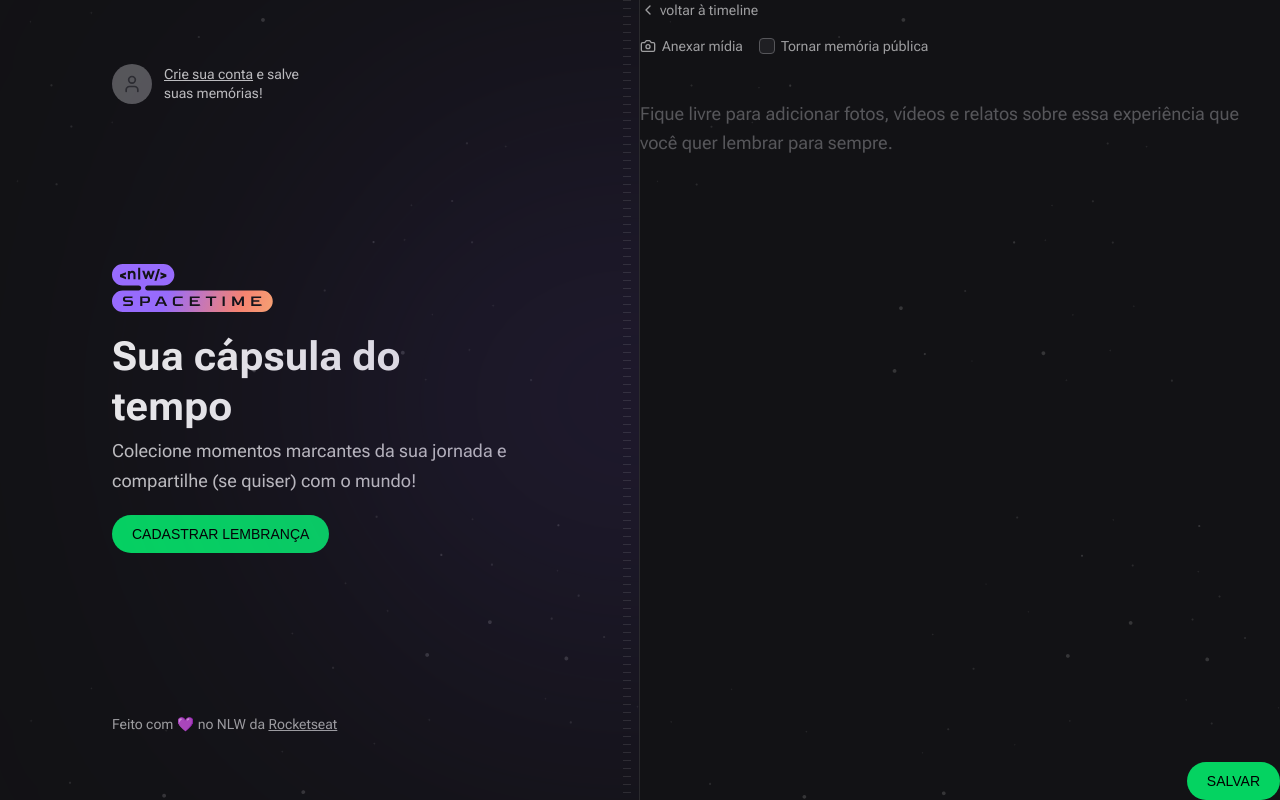
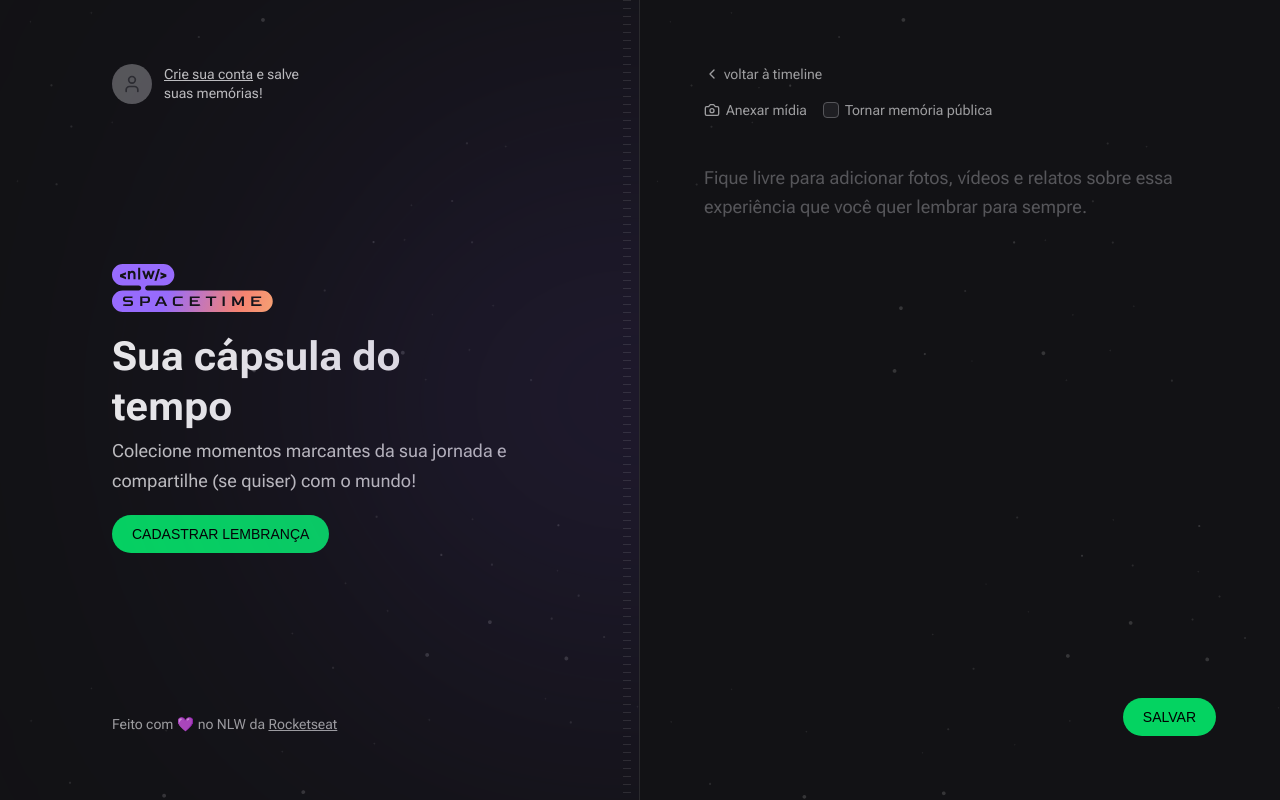
Before and after one commit to lubjr/NLWSpacetime, a Next.js app in the folder web/: page /memories/new in a window 1280 px wide. Built offline with nearby package versions, Linux system fonts and the light colour scheme; no server answers; a web font is replaced by a local one.

Commit message:
#20 delete_p16

```diff
--- a/web/src/app/memories/new/page.tsx
+++ b/web/src/app/memories/new/page.tsx
@@ -4,7 +4,7 @@
 
 export default function New() {
   return (
-    <div className="flex flex-1 flex-col gap-4">
+    <div className="flex flex-1 flex-col gap-4 p-16">
       <Link
         href="/"
         className="flex items-center gap-1 text-sm text-gray-200 hover:text-gray-100"
```
